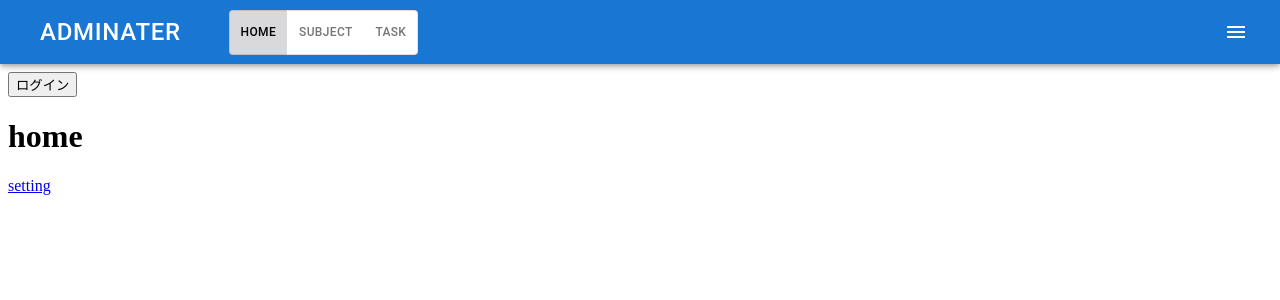
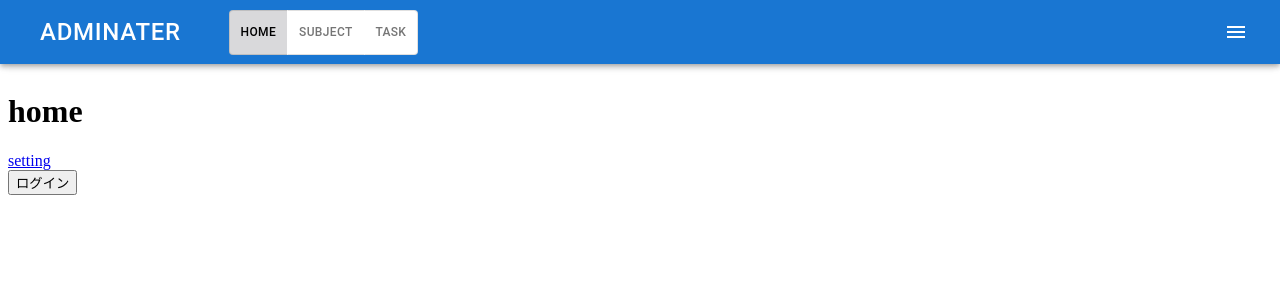
Before and after one commit to tsuki917/uni-life-admin, a React app: page / in a window 1280 px wide. Shown: the top 300 px of the page. Built offline with nearby package versions, Linux system fonts and the light colour scheme; no server answers.

Commit message:
loginをHome→App、components/fire.js→src/libs/fire.js

```diff
--- a/src/App.jsx
+++ b/src/App.jsx
@@ -1,10 +1,54 @@
-import React from "react";
+import React, { useState } from "react";
 import { BrowserRouter, Routes, Route } from "react-router-dom";
 import Home from "./components/Home.jsx";
 import FirstSetting from "./components/FirstSetting.jsx";
 import Title from "./components/Title.jsx";
 import Subjects from "./components/SubjectComponents/Subjects.jsx";
+import { GoogleAuthProvider, getAuth, signInWithPopup } from "firebase/auth";
+import "./libs/fire.js";
 export default function App() {
+  const provider = new GoogleAuthProvider();
+  const auth = getAuth();
+  const [message, setMessage] = useState("");
+  const mess = "";
+  const loginButton = (
+    <input
+      //className={}
+      type="button"
+      value="ログイン"
+      onClick={() => login()}
+    />
+  );
+  const login = () => {
+    // ポップアップによるログイン
+    signInWithPopup(auth, provider)
+      .then((result) => {
+        // This gives you a Google Access Token. You can use it to access the Google API.
+        const credential = GoogleAuthProvider.credentialFromResult(result);
+        const token = credential.accessToken;
+        // The signed-in user info.
+        const user = result.user;
+        console.log(result.user.email);
+        setMessage(
+          "ようこそ" +
+            result.user.displayName +
+            "(" +
+            result.user.email +
+            ")さん"
+        );
+        // IdP data available using getAdditionalUserInfo(result)
+        // ...
+      })
+      .catch((error) => {
+        // Handle Errors here.
+        const errorCode = error.code;
+        const errorMessage = error.message;
+        // The email of the user's account used.
+        const email = error.customData.email;
+        // The AuthCredential type that was used.
+        const credential = GoogleAuthProvider.credentialFromError(error);
+      });
+  };
   return (
     <div>
       <BrowserRouter>
@@ -17,6 +61,8 @@ export default function App() {
           <Route path="/subjects" element={<Subjects />} />
         </Routes>
       </BrowserRouter>
+      {loginButton}
+      <h2>{message}</h2>
     </div>
   );
 }
--- a/src/components/Home.jsx
+++ b/src/components/Home.jsx
@@ -1,90 +1,10 @@
-import React, { useState } from "react";
-import {
-  GoogleAuthProvider,
-  getAuth,
-  signInWithRedirect,
-  getRedirectResult,
-  signInWithPopup,
-} from "firebase/auth";
-import "./fire";
-import { useHistory } from "react-router-dom";
+import React from "react";
 import { Link } from "react-router-dom";
 
 export default function Home() {
-  const provider = new GoogleAuthProvider();
-  const auth = getAuth();
-  const [message, setMessage] = useState("");
-  const mess = "";
-  const loginButton = (
-    <input
-      //className={}
-      type="button"
-      value="ログイン"
-      onClick={() => login()}
-    />
-  );
-  const login = () => {
-    // リダイレクト(調整中)
-    // signInWithRedirect(auth, provider);
-    // getRedirectResult(auth)
-    //   .then((result) => {
-    //     // This gives you a Google Access Token. You can use it to access Google APIs.
-    //     const credential = GoogleAuthProvider.credentialFromResult(result);
-    //     const token = credential.accessToken;
-
-    //     // The signed-in user info.
-    //     const user = result.user;
-    //     // IdP data available using getAdditionalUserInfo(result)
-    //     if (result.user != null) {
-    //       console.log(result.user.email);
-    //     }
-    //   })
-    //   .catch((error) => {
-    //     // Handle Errors here.
-    //     const errorCode = error.code;
-    //     const errorMessage = error.message;
-    //     // The email of the user's account used.
-    //     const email = error.customData.email;
-    //     // The AuthCredential type that was used.
-    //     const credential = GoogleAuthProvider.credentialFromError(error);
-    //     // ...
-    //   });
-
-    // ポップアップ
-    signInWithPopup(auth, provider)
-      .then((result) => {
-        // This gives you a Google Access Token. You can use it to access the Google API.
-        const credential = GoogleAuthProvider.credentialFromResult(result);
-        const token = credential.accessToken;
-        // The signed-in user info.
-        const user = result.user;
-        console.log(result.user.email);
-        setMessage(
-          "ようこそ" +
-            result.user.displayName +
-            "(" +
-            result.user.email +
-            ")さん"
-        );
-        // IdP data available using getAdditionalUserInfo(result)
-        // ...
-      })
-      .catch((error) => {
-        // Handle Errors here.
-        const errorCode = error.code;
-        const errorMessage = error.message;
-        // The email of the user's account used.
-        const email = error.customData.email;
-        // The AuthCredential type that was used.
-        const credential = GoogleAuthProvider.credentialFromError(error);
-      });
-  };
-
   return (
     <div>
-      {loginButton}
       <h1>home</h1>
-      <h2>{message}</h2>
       <Link to="/setting">setting</Link>
     </div>
   );
```
Also changed, not shown: src/libs/fire.js (renamed from src/components/fire.js), 1 other file (tests, documents, lock files or other folders).
